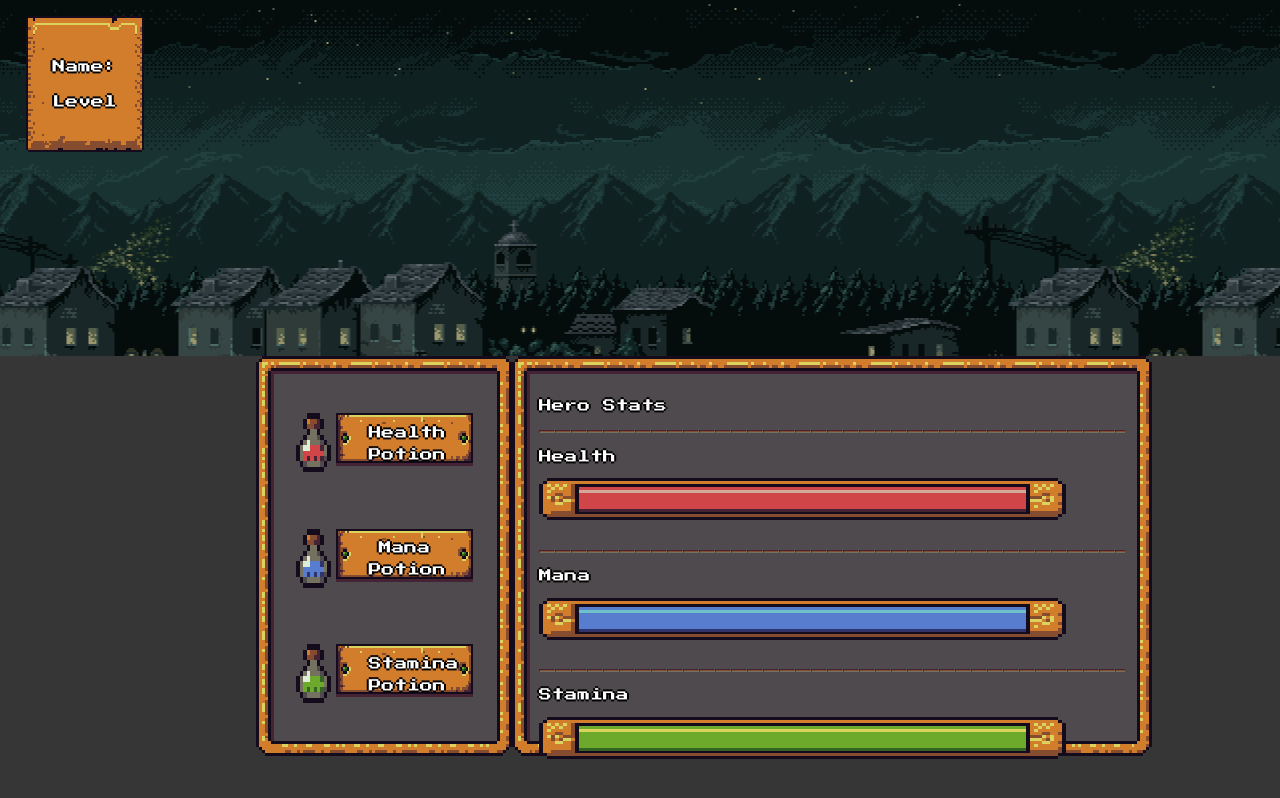
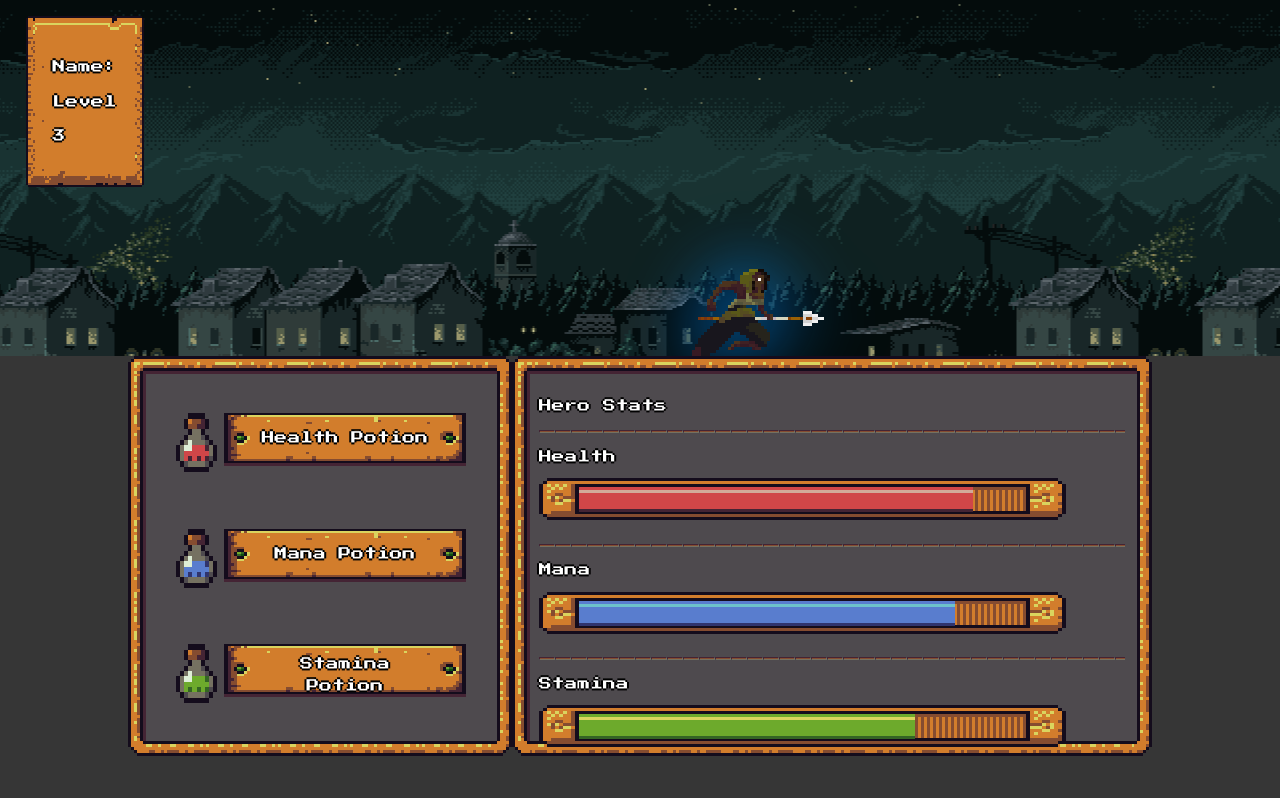
Before and after one commit to NikkiHmltn/tamagotchi, a plain HTML site: page index.html in a window 1280 px wide. Drawn offline with Linux system fonts and the light colour scheme.

Commit message:
add assets, functionality to timers and bars

```diff
--- a/app.js
+++ b/app.js
@@ -0,0 +1,92 @@
+
+//inner status bars for easier styling
+const healthBar = document.querySelector(".style-hp")
+const manaBar = document.querySelector(".style-mana")
+const staminaBar = document.querySelector(".style-stamina")
+
+//buttons for Bars
+const healthBtn = document.querySelector(".health-btn")
+const manaBtn = document.querySelector(".mana-btn")
+const staminaBtn = document.querySelector(".stamina-btn")
+
+//character info
+const nameTag = document.querySelector(".name-tag")
+const levelTag = document.querySelector(".level-tag")
+
+const Hero = {
+    name: "",
+    level: 1,
+    health: 100,
+    stamina: 100,
+    mana: 100,
+    evolve(){
+
+    }
+}
+
+//large button event to rule them all
+const btnEffect= (e) => {
+    e.preventDefault();
+    console.log(e.target.textContent)
+    let btnTarget = e.target.textContent
+    if (btnTarget == "Health Potion"){
+        if (Hero.health + 25 >= 100) {
+            Hero.health = 100
+        } else {
+            Hero.health += 25
+        }
+
+    } else if (btnTarget == "Mana Potion"){
+        if (Hero.mana + 35 >= 100) {
+            Hero.mana = 100
+        } else {
+            Hero.mana += 25
+        }
+    } else if (btnTarget == "Stamina Potion") {
+        if (Hero.stamina + 30 >= 100) {
+            Hero.stamina = 100
+        } else {
+            Hero.stamina += 30
+        }
+    } else {
+        console.log("something went wrong lol")
+    }
+}
+
+//add the button event to the buttons
+healthBtn.addEventListener("click", btnEffect)
+manaBtn.addEventListener("click", btnEffect)
+staminaBtn.addEventListener("click", btnEffect)
+
+const healthTimer = setInterval(function(){
+    Hero.health--;
+    healthBar.style.width=`${Hero.health}%`
+
+    if (Hero.health <= 0){
+        clearInterval(healthTimer)
+    }
+}, 400)
+
+const manaTimer = setInterval(function(){
+    Hero.mana--;
+    manaBar.style.width=`${Hero.mana}%`
+    if (Hero.mana <= 0){
+        clearInterval(manaTimer)
+    }
+}, 300)
+
+const staminaTimer = setInterval(function(){
+    Hero.stamina--;
+    staminaBar.style.width=`${Hero.stamina}%`
+    if (Hero.stamina <= 0){
+        clearInterval(staminaTimer)
+    }
+}, 200)
+
+const levelUp = setInterval(function(){
+    Hero.level++;
+    levelTag.textContent=`${Hero.level}`
+    if (Hero.level == 20){
+       console.log("leveled up!")
+    }
+}, 2000)
--- a/index.html
+++ b/index.html
@@ -17,11 +17,12 @@
             </div>
             <!-- tamagotchi character goes here -->
             <div class="stat-container rpgui-container framed-golden-2">
-                <p>Name:</p>
-                <p>Level</p>
+                <p>Name:</p><p class="name-tag"></p>
+                <p>Level</p><p class="level-tag"></p>
             </div>
-            <div>
+            <div class="sprite-container">
                 <!-- rpg character goes here -->
+                <div class="sprite"></div>
             </div>
         </div>
         <div class="rpgstat-container">
@@ -32,7 +33,7 @@
                 <label for="#hp-bar">Health</label>
                 <div id="hp-bar" class="rpgui-progress red" data-rpguitype="progress">
                     <div class="rpgui-progress-track">
-                        <div class="rpgui-progress-fill red"></div>
+                        <div class="rpgui-progress-fill red style-hp"></div>
                     </div>
                     <div class="rpgui-progress-left-edge"></div>
                     <div class="rpgui-progress-right-edge"></div>
@@ -41,7 +42,7 @@
                 <label for="#mana-bar">Mana</label>
                 <div id="mana-bar" class="rpgui-progress blue" data-rpguitype="progress">
                     <div class="rpgui-progress-track">
-                        <div class="rpgui-progress-fill blue"></div>
+                        <div class="rpgui-progress-fill blue style-mana"></div>
                     </div>
                     <div class="rpgui-progress-left-edge"></div>
                     <div class="rpgui-progress-right-edge"></div>
@@ -50,7 +51,7 @@
                 <label for="stamina-bar">Stamina</label>
                 <div id="stamina-bar" class="rpgui-progress green" data-rpguitype="progress">
                     <div class=" rpgui-progress-track">
-                        <div class=" rpgui-progress-fill green">
+                        <div class=" rpgui-progress-fill green style-stamina">
                         </div>
                     </div>
                     <div class=" rpgui-progress-left-edge"></div>
@@ -61,19 +62,19 @@
                 <!-- stat buttons go here -->
                 <div class="rpgui-center">
                     <div class="rpgui-icon potion-red"></div>
-                    <button class="rpgui-button rpgui-cursor-grab-open" type="button" style="width:100%">
+                    <button class="rpgui-button rpgui-cursor-grab-open health-btn" type="button" style="width:100%">
                         <p>Health Potion</p>
                     </button>
                 </div>
                 <div class="rpgui-center">
                     <div class="rpgui-icon potion-blue"></div>
-                    <button class="rpgui-button rpgui-cursor-grab-open" type="button" style="width:100%">
+                    <button class="rpgui-button rpgui-cursor-grab-open mana-btn" type="button" style="width:100%">
                         <p>Mana Potion</p>
                     </button>
                 </div>
                 <div class="rpgui-center">
                     <div class="rpgui-icon potion-green"></div>
-                    <button class="rpgui-button rpgui-cursor-grab-open" type="button" style="width:100%">
+                    <button class="rpgui-button rpgui-cursor-grab-open stamina-btn" type="button" style="width:100%">
                         <p>Stamina Potion</p>
                     </button>
                 </div>
--- a/style.css
+++ b/style.css
@@ -38,7 +38,7 @@ body, html {
 }
 .button-actions {
     right: 60%;
-    width: 20%;
+    width: 30%;
     height: 50%;
     display: flex;
     flex-direction: column;
@@ -51,17 +51,39 @@ body, html {
 
 #hp-bar, #mana-bar, #stamina-bar {
     margin-top: 2%;
-    margin-bottom: 5%;
+    margin-bottom: 4%;
     width: 90%;
 }
 
+.sprite-container {
+    position: absolute;
+    top: 10%;
+    left: 40%;
+}
 
+.sprite {
+    height: 150px;
+    width: 150px;
+    background: url(./animation/evo1/Run.png);
+    animation: run 0.9s steps(8) infinite;
+    zoom: 3;
+    filter: drop-shadow(0 0 0.75rem rgb(0, 140, 255));
+}
 
 .tama-background {
     background: url(./animation/night-town-background-previewx2.png) repeat-x;
     height: 560px;
     width: 5076px;
     animation: slide 40s linear infinite;
+}
+
+@keyframes run {
+    0%{
+        background-position-x: 0px;
+    }
+    100% {
+        background-position-x: -1200px;
+    }
 }
 
 @keyframes slide {
```
Also changed, not shown: animation/evo1/Run.png (added), animation/evo2/Run.png (added), animation/evo3/Run.png (added).
